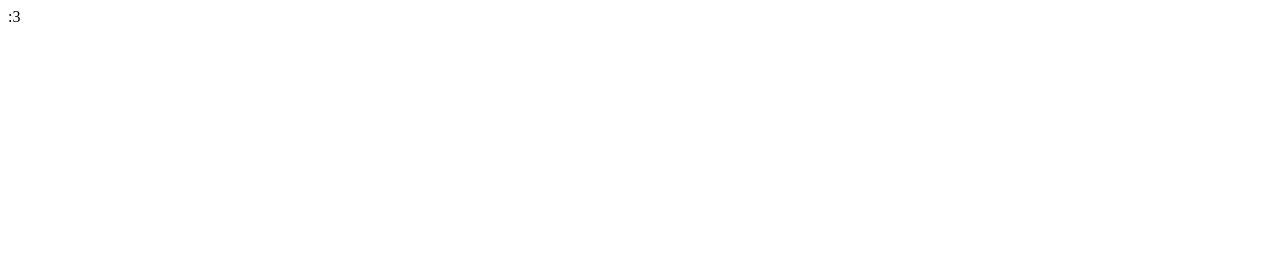
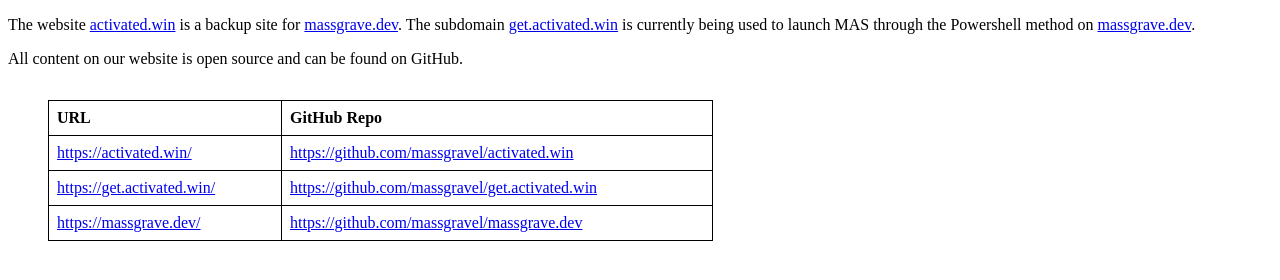
Before and after one commit to massgravel/activated.win, a plain HTML site: page index.html in a window 1280 px wide. Drawn offline with Linux system fonts and the light colour scheme.

Commit message:
Add info

```diff
--- a/index.html
+++ b/index.html
@@ -1 +1,56 @@
-:3
+<!DOCTYPE html>
+<html lang="en">
+<head>
+    <meta charset="UTF-8">
+    <meta name="viewport" content="width=device-width, initial-scale=1.0">
+    <title>activated.win</title>
+    <style>
+        .table {
+            float: left;
+            width: 52.62%;
+        }
+        .ck-table-resized {
+            border-collapse: collapse;
+            width: 100%;
+        }
+        .ck-table-resized th, .ck-table-resized td {
+            border: 1px solid black;
+            padding: 8px;
+        }
+        .ck-table-resized th {
+            text-align: left;
+        }
+        .ck-table-resized colgroup col {
+            width: auto;
+        }
+    </style>
+</head>
+<body>
+    <p>The website <a target="_blank" rel="noopener noreferrer" href="https://activated.win/">activated.win</a> is a backup site for <a target="_blank" rel="noopener noreferrer" href="https://massgrave.dev/">massgrave.dev</a>. The subdomain <a target="_blank" rel="noopener noreferrer" href="https://get.activated.win/">get.activated.win</a> is currently being used to launch MAS through the Powershell method on <a target="_blank" rel="noopener noreferrer" href="https://massgrave.dev/">massgrave.dev</a>.</p>
+    <p>All content on our website is open source and can be found on GitHub.</p>
+    <figure class="table">
+        <table class="ck-table-resized">
+            <thead>
+                <tr>
+                    <th>URL</th>
+                    <th>GitHub Repo</th>
+                </tr>
+            </thead>
+            <tbody>
+                <tr>
+                    <td><a target="_blank" rel="noopener noreferrer" href="https://activated.win/">https://activated.win/</a></td>
+                    <td><a target="_blank" rel="noopener noreferrer" href="https://github.com/massgravel/activated.win">https://github.com/massgravel/activated.win</a></td>
+                </tr>
+                <tr>
+                    <td><a target="_blank" rel="noopener noreferrer" href="https://get.activated.win/">https://get.activated.win/</a></td>
+                    <td><a target="_blank" rel="noopener noreferrer" href="https://github.com/massgravel/get.activated.win">https://github.com/massgravel/get.activated.win</a></td>
+                </tr>
+                <tr>
+                    <td><a target="_blank" rel="noopener noreferrer" href="https://massgrave.dev/">https://massgrave.dev/</a></td>
+                    <td><a target="_blank" rel="noopener noreferrer" href="https://github.com/massgravel/massgrave.dev">https://github.com/massgravel/massgrave.dev</a></td>
+                </tr>
+            </tbody>
+        </table>
+    </figure>
+</body>
+</html>
```
